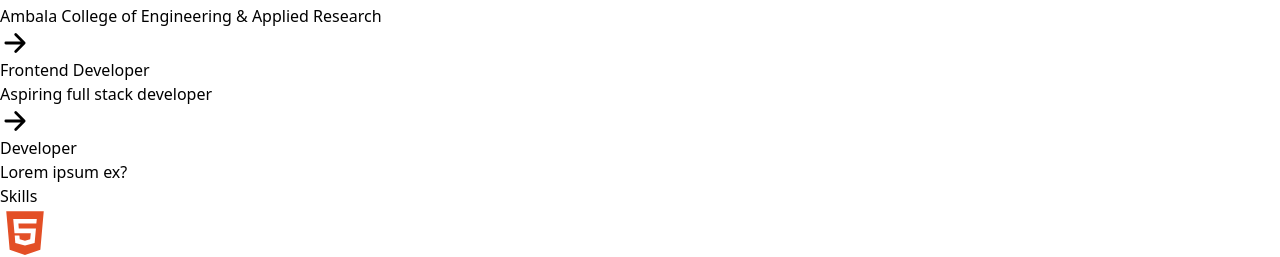
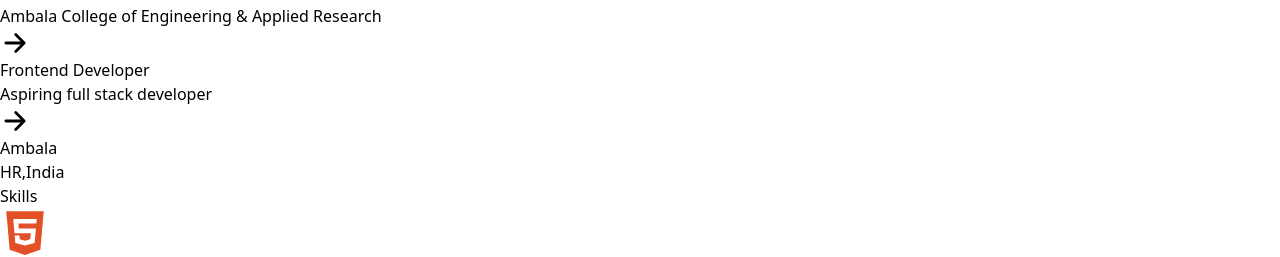
Before and after one commit to ganeshvrma/portfolio-vg, a React (Vite) app: page / in a window 1280 px wide. Shown: the part 1302-1559 px from the top of the page. Built offline with nearby package versions, Linux system fonts and the light colour scheme.

Commit message:
feat/edit-about

```diff
--- a/src/Components/About/About.jsx
+++ b/src/Components/About/About.jsx
@@ -40,10 +40,10 @@ const About = () => {
               <IoArrowForward size={30} className="mt-1" />
               <span className="w-96">
                 <h1 className="text-xl md:text-2xl font-semibold leading-normal">
-                   Developer
+                  Ambala
                 </h1>
                 <p className="text-sm md:text-md leading-tight">
-                  Lorem ipsum ex?
+                 HR,India
                 </p>
               </span>
             </div>
--- a/src/Components/Footer/Footer.jsx
+++ b/src/Components/Footer/Footer.jsx
@@ -16,7 +16,7 @@ const Footer = () => {
                 <MdWhatsapp size={20}/>
             +91 8053633196</li>
             <li className='flex gap-1 items-center'><CiLinkedin size={20}/>
-            linkedin.com/ganesh-verma-8007</li>
+            www.linkedin.com/in/ganesh-verma-807250211</li>
             <li className='flex gap-1 items-center'><FaGithub size={20}/>
             github.com/ganeshvrma</li>
         </ul>
--- a/src/Components/Project/Projects.jsx
+++ b/src/Components/Project/Projects.jsx
@@ -18,7 +18,7 @@ const Projects = () => {
       title: "MUSIC PLAYER",
       img:Musicimage,
       main: "A feature-rich React music app",
-      demoLink: "https://example.com/demo-musicplayer",
+      demoLink: "https://",
       sourceCodeLink: "https://github.com/ganeshvrma/music-vg-web"
     },
     {
@@ -38,8 +38,8 @@ const Projects = () => {
       title: "PORTFOLIO WEBSITE",
       img:   PortImage,
       main: "Personal portfolio with animations",
-      demoLink: "https://example.com/demo-portfolio",
-      sourceCodeLink: "https://github.com/yourusername/portfolio"
+      demoLink: "https://portfoliovgs.netlify.app/",
+      sourceCodeLink: "https://github.com/ganeshvrma/portfolio-vg"
     }
   ];
 
```
